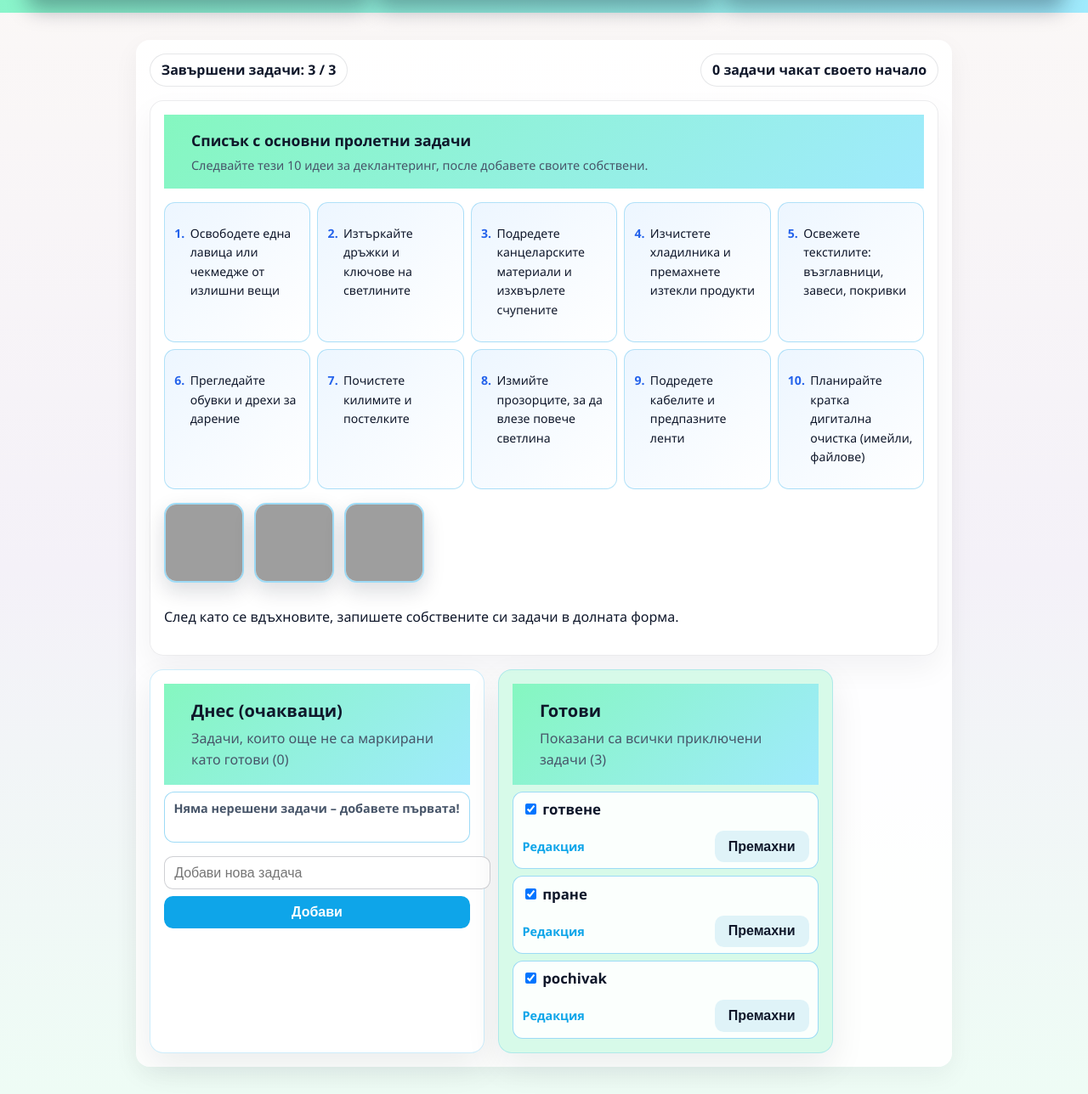
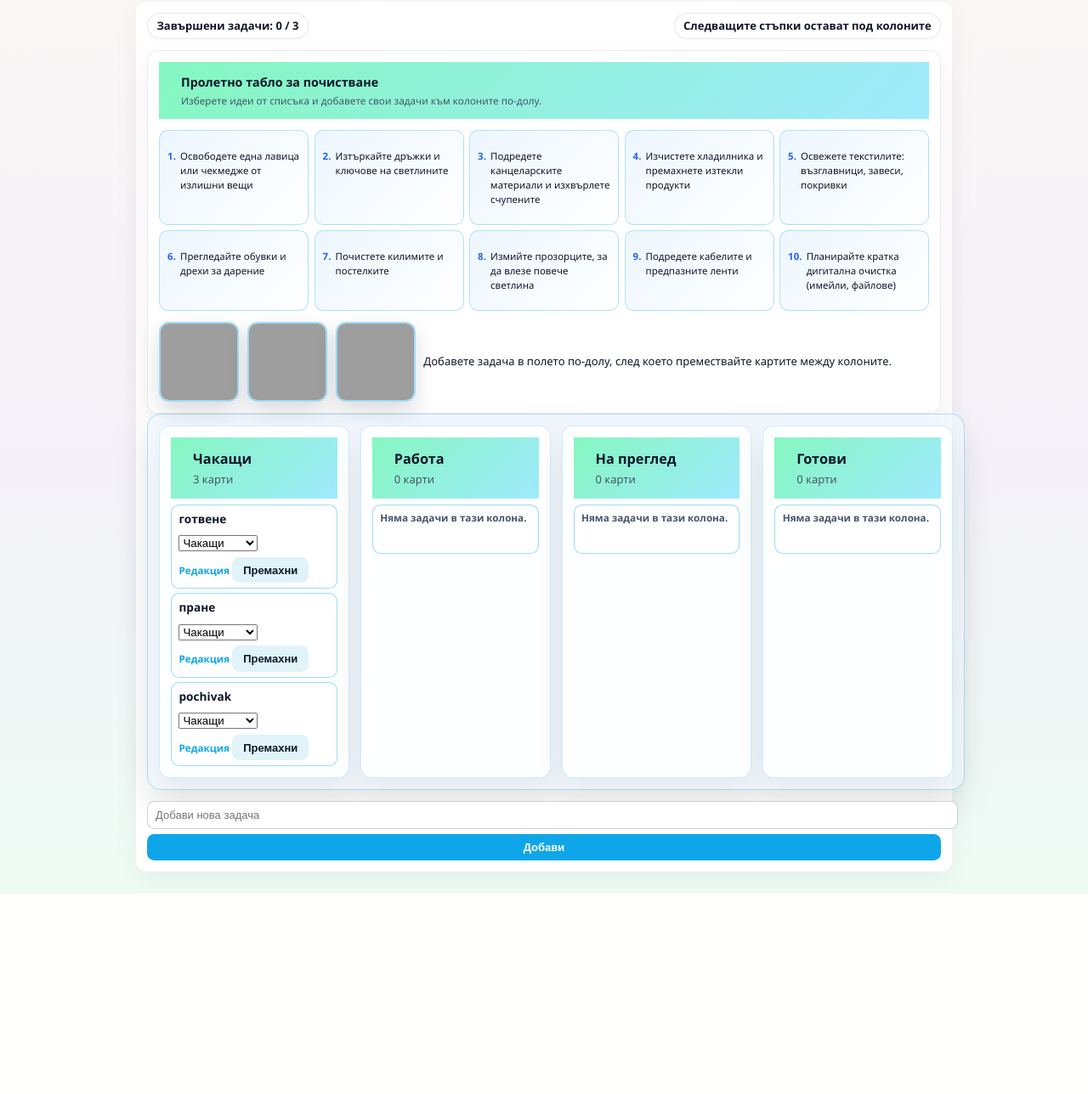
Before and after one commit to plicheva/todospring, a Flask app: page / in a window 1280 px wide. Shown: the part 257-1545 px from the top of the page at 85% size. After the commit the page ends 1309 px from the top, so only its background shows below. Run offline with Flask 3, Linux system fonts and the light colour scheme; a user stored in the database is signed in; data comes from the database, SQL or seed files in the repository; both versions use the stored data as it was after the commit; grey boxes are pictures that could not be loaded.

Commit message:
Add files via upload

```diff
--- a/app.py
+++ b/app.py
@@ -13,6 +13,9 @@ from flask import (
 )
 
 from models import (
+    STATUS_DONE,
+    STATUS_LABELS,
+    STATUS_OPTIONS,
     SPRING_TASK_SUGGESTIONS,
     create_task,
     create_user,
@@ -51,7 +54,11 @@ def login_required(view):
 
 @app.context_processor
 def inject_user():
-    return {"current_user": get_current_user()}
+    return {
+        "current_user": get_current_user(),
+        "status_labels": STATUS_LABELS,
+        "status_options": STATUS_OPTIONS,
+    }
 
 
 @app.route("/")
@@ -59,14 +66,22 @@ def inject_user():
 def index():
     user = get_current_user()
     tasks = get_tasks(user["id"])
-    pending_tasks = [task for task in tasks if not task["done"]]
-    done_tasks = [task for task in tasks if task["done"]]
+    grouped = {status: [] for status in STATUS_OPTIONS}
+    for task in tasks:
+        grouped.setdefault(task["status"], []).append(task)
+    pending_tasks = grouped.get("todo", [])
+    in_progress_tasks = grouped.get("in_progress", [])
+    in_review_tasks = grouped.get("in_review", [])
+    done_tasks = grouped.get("done", [])
     total = len(tasks)
-    done_count = len(done_tasks)
+    done_count = len(grouped.get(STATUS_DONE, []))
+    columns = [
+        {"status": status, "label": STATUS_LABELS.get(status, status.title()), "tasks": grouped.get(status, [])}
+        for status in STATUS_OPTIONS
+    ]
     return render_template(
         "index.html",
-        pending_tasks=pending_tasks,
-        done_tasks=done_tasks,
+        columns=columns,
         total=total,
         done=done_count,
         suggestions=SPRING_TASK_SUGGESTIONS,
@@ -92,9 +107,11 @@ def edit_task(task_id):
         return redirect(url_for("index"))
     if request.method == "POST":
         title = request.form.get("title", "").strip()
-        done = request.form.get("done") == "on"
+        status = request.form.get("status") or task["status"]
+        if status not in STATUS_OPTIONS:
+            status = task["status"]
         if title:
-            update_task(task_id, user["id"], title=title, done=done)
+            update_task(task_id, user["id"], title=title, status=status)
         return redirect(url_for("index"))
     return render_template("edit_task.html", task=task)
 
@@ -118,8 +135,8 @@ def api_update_task(task_id):
     updates = {}
     if "title" in payload and isinstance(payload["title"], str):
         updates["title"] = payload["title"].strip()
-    if "done" in payload:
-        updates["done"] = bool(payload["done"])
+    if "status" in payload and payload["status"] in STATUS_OPTIONS:
+        updates["status"] = payload["status"]
     if not updates:
         return jsonify({"error": "nothing to update"}), 400
     update_task(task_id, user["id"], **updates)
--- a/models.py
+++ b/models.py
@@ -50,6 +50,21 @@ def connection(path: Optional[str] = None) -> Generator[sqlite3.Connection, None
         conn.close()
 
 
+STATUS_TODO = "todo"
+STATUS_IN_PROGRESS = "in_progress"
+STATUS_IN_REVIEW = "in_review"
+STATUS_DONE = "done"
+
+STATUS_OPTIONS = [STATUS_TODO, STATUS_IN_PROGRESS, STATUS_IN_REVIEW, STATUS_DONE]
+
+STATUS_LABELS = {
+    STATUS_TODO: "Чакащи",
+    STATUS_IN_PROGRESS: "Работа",
+    STATUS_IN_REVIEW: "На преглед",
+    STATUS_DONE: "Готови",
+}
+
+
 def _recreate_task_table(conn: sqlite3.Connection) -> None:
     conn.execute("DROP TABLE IF EXISTS tasks")
     conn.executescript(
@@ -58,7 +73,7 @@ def _recreate_task_table(conn: sqlite3.Connection) -> None:
             id INTEGER PRIMARY KEY AUTOINCREMENT,
             title TEXT NOT NULL,
             user_id INTEGER NOT NULL REFERENCES users(id) ON DELETE CASCADE,
-            done INTEGER NOT NULL DEFAULT 0,
+            status TEXT NOT NULL DEFAULT 'todo',
             created_at TEXT NOT NULL DEFAULT CURRENT_TIMESTAMP
         );
         """
@@ -86,7 +101,7 @@ def init_db(path: Optional[str] = None) -> None:
 
 def row_to_dict(row: sqlite3.Row) -> Dict:
     data = dict(row)
-    data["done"] = bool(data["done"])
+    data["status"] = data.get("status", STATUS_TODO)
     return data
 
 
@@ -157,7 +172,7 @@ def update_task(
     task_id: int,
     user_id: int,
     title: Optional[str] = None,
-    done: Optional[bool] = None,
+    status: Optional[str] = None,
     path: Optional[str] = None,
 ) -> None:
     fields: List[str] = []
@@ -165,9 +180,9 @@ def update_task(
     if title is not None:
         fields.append("title = ?")
         params.append(title)
-    if done is not None:
-        fields.append("done = ?")
-        params.append(int(done))
+    if status is not None:
+        fields.append("status = ?")
+        params.append(status)
     if not fields:
         return
     params.extend([task_id, user_id])
--- a/templates/base.html
+++ b/templates/base.html
@@ -18,7 +18,8 @@
         font-family: "Segoe UI", system-ui, sans-serif;
         color: var(--text);
         background: #fdfaf6;
-        line-height: 1.6;
+        line-height: 1.5;
+        font-size: 13px;
       }
       body {
         margin: 0;
@@ -255,10 +256,15 @@
         flex: 1;
         min-height: 0;
       }
+      .kanban-board {
+        display: grid;
+        grid-template-columns: repeat(4, minmax(0, 1fr));
+        gap: 1rem;
+        width: 100%;
+      }
       .tasks-column {
         flex: 1;
-        min-width: 280px;
-        max-width: 360px;
+        min-width: 0;
         background: rgba(255, 255, 255, 0.9);
         border-radius: 1rem;
         padding: 1rem;
@@ -267,6 +273,31 @@
         display: flex;
         flex-direction: column;
         min-height: 0;
+      }
+      .tasks-column.drag-over {
+        border-color: #10b981;
+        background: rgba(16, 185, 129, 0.08);
+      }
+      .tasks-column ul {
+        flex: 1;
+        list-style: none;
+        margin: 0;
+        padding: 0;
+        display: flex;
+        flex-direction: column;
+        gap: 0.4rem;
+        overflow-y: auto;
+        max-height: 430px;
+      }
+      .add-task-form {
+        margin-top: 1rem;
+      }
+      .kanban-board {
+        background: rgba(240, 248, 255, 0.7);
+        border-radius: 1.25rem;
+        padding: 1rem;
+        border: 1px solid rgba(14, 165, 233, 0.3);
+        box-shadow: 0 20px 40px rgba(15, 23, 42, 0.08);
       }
       .tasks-column.done-column {
         background: var(--done-bg);
--- a/templates/index.html
+++ b/templates/index.html
@@ -4,13 +4,13 @@
   <section class="list">
     <div class="summary">
       <span>Завършени задачи: {{ done }} / {{ total if total else 0 }}</span>
-      <span>{{ total - done }} задачи чакат своето начало</span>
+      <span>Следващите стъпки остават под колоните</span>
     </div>
 
     <div class="suggestions">
       <header>
-        <h3>Списък с основни пролетни задачи</h3>
-        <p>Следвайте тези 10 идеи за деклантеринг, после добавете своите собствени.</p>
+        <h3>Пролетно табло за почистване</h3>
+        <p>Изберете идеи от списъка и добавете свои задачи към колоните по-долу.</p>
       </header>
       <div class="suggestions-grid">
         {% for suggestion in suggestions %}
@@ -23,85 +23,69 @@
       <div class="suggestion-cta">
         <img
           src="https://images.unsplash.com/photo-1501004318641-b39e6451bec6?auto=format&fit=crop&w=600&q=80"
-          alt="Пастелни цветя на маса"
+          alt="Пастелен букет"
           loading="lazy"
         />
         <img
           src="https://images.unsplash.com/photo-1469474968028-56623f02e42e?auto=format&fit=crop&w=600&q=80"
-          alt="Арт букет с бели рози"
+          alt="Цветя на маса"
           loading="lazy"
         />
         <img
           src="https://images.unsplash.com/photo-1470770841072-f978cf4d019e?auto=format&fit=crop&w=600&q=80"
-          alt="Лалета в светла рамка"
+          alt="Лалета"
           loading="lazy"
         />
-        <p>След като се вдъхновите, запишете собствените си задачи в долната форма.</p>
+        <p>Добавете задача в полето по-долу, след което премествайте картите между колоните.</p>
       </div>
     </div>
 
-    <div class="tasks-section">
-      <div class="tasks-column">
+    <div class="kanban-board">
+      {% for column in columns %}
+          <div class="tasks-column" data-status="{{ column.status }}">
           <header>
-          <h3>Днес (очакващи)</h3>
-          <p>Задачи, които още не са маркирани като готови ({{ pending_tasks|length }})</p>
+            <h3>{{ column.label }}</h3>
+            <p>{{ column.tasks|length }} карти</p>
           </header>
-        <ul id="pending-list">
-          {% for task in pending_tasks %}
-            <li data-task-id="{{ task.id }}">
+            <ul id="column-{{ column.status }}">
+            {% for task in column.tasks %}
+              <li data-task-id="{{ task.id }}" draggable="true" data-status="{{ task.status }}">
                 <div class="task-line">
                   <label>
-                  <input type="checkbox" class="toggle-done" data-task-id="{{ task.id }}" />
                     <span class="task-title" contenteditable="true" data-task-id="{{ task.id }}">{{ task.title }}</span>
                   </label>
                 </div>
                 <div class="task-meta">
+                  <select class="status-select" data-task-id="{{ task.id }}" data-current-status="{{ task.status }}">
+                    {% for status in status_options %}
+                      <option value="{{ status }}" {% if status == task.status %}selected{% endif %}>
+                        {{ status_labels[status] }}
+                      </option>
+                    {% endfor %}
+                  </select>
+                  <div>
                     <a href="{{ url_for('edit_task', task_id=task.id) }}">Редакция</a>
-                <form action="{{ url_for('delete_task_route', task_id=task.id) }}" method="post">
+                    <form action="{{ url_for('delete_task_route', task_id=task.id) }}" method="post" style="display:inline;">
                       <button type="submit" class="secondary">Премахни</button>
                     </form>
+                  </div>
                 </div>
               </li>
             {% else %}
               <li>
-              <p style="margin: 0; font-weight: 600;">Няма нерешени задачи – добавете първата!</p>
+                <p style="margin: 0; font-weight: 600;">Няма задачи в тази колона.</p>
               </li>
             {% endfor %}
           </ul>
-        <form action="{{ url_for('add_task') }}" method="post" style="margin-top: 1rem; display: grid; gap: 0.5rem;">
+        </div>
+      {% endfor %}
+    </div>
+
+    <div class="add-task-form">
+      <form action="{{ url_for('add_task') }}" method="post" style="display: grid; gap: 0.5rem;">
         <input type="text" name="title" placeholder="Добави нова задача" required autocomplete="off" />
         <button type="submit">Добави</button>
       </form>
     </div>
-
-      <div class="tasks-column done-column">
-        <header>
-          <h3>Готови</h3>
-          <p>Показани са всички приключени задачи ({{ done_tasks|length }})</p>
-        </header>
-        <ul id="done-list">
-          {% for task in done_tasks %}
-            <li data-task-id="{{ task.id }}">
-              <div class="task-line">
-                <label>
-                  <input type="checkbox" class="toggle-done" data-task-id="{{ task.id }}" checked />
-                  <span class="task-title" contenteditable="true" data-task-id="{{ task.id }}">{{ task.title }}</span>
-                </label>
-              </div>
-              <div class="task-meta">
-                <a href="{{ url_for('edit_task', task_id=task.id) }}">Редакция</a>
-                <form action="{{ url_for('delete_task_route', task_id=task.id) }}" method="post">
-                  <button type="submit" class="secondary">Премахни</button>
-                </form>
-              </div>
-            </li>
-          {% else %}
-            <li>
-              <p style="margin: 0; font-weight: 600;">Все още няма завършени задачи.</p>
-            </li>
-          {% endfor %}
-        </ul>
-      </div>
-    </div>
   </section>
 {% endblock %}
```
Also changed, not shown: static/main.js (+51 -11 lines), tests/test_models.py (+13 -4 lines), README.md, db.sqlite. Lines whose indentation alone changed are shown as unchanged.
